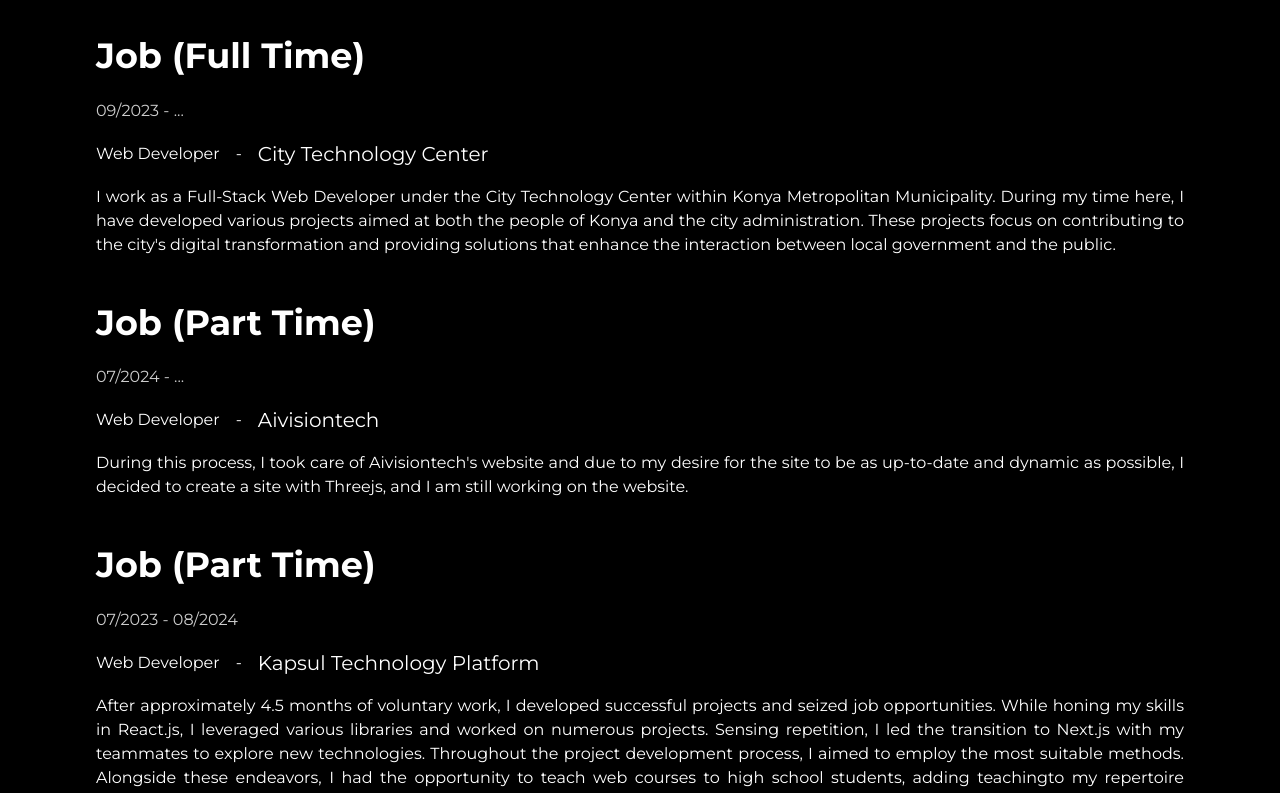
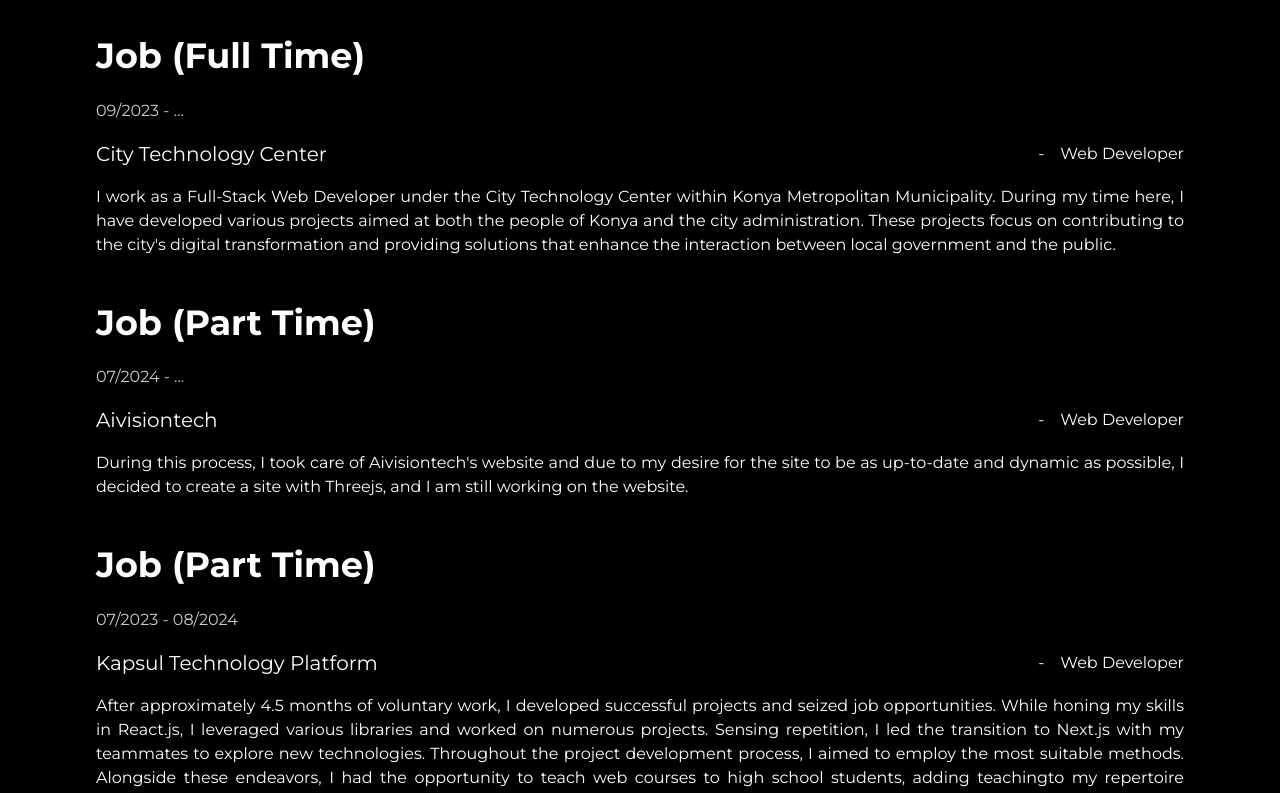
Before and after one commit to Alperen7K/7k-web, a Next.js app: page / in a window 1280 px wide. Shown: the part 1500-2293 px from the top of the page. Built offline with nearby package versions, Linux system fonts and the light colour scheme.

Commit message:
changed sort

```diff
--- a/src/containers/ExperienceContainer.tsx
+++ b/src/containers/ExperienceContainer.tsx
@@ -13,9 +13,9 @@
        <h1 className=" text-[35px] sm:text-[40px] font-bold  ">{exp.type}</h1>
        <h1 className="opacity-80 text-[16px] ">{exp.date}</h1>
        <div className=" flex flex-col sm:flex-row sm:items-center gap-x-4 text-nowrap">
+        <h1 className="w-full  text-[20px]">{exp.company}</h1>
+        <span className="hidden sm:block px-4"> - </span>
         <h1 className=" text-[24px] font-semibold ">{exp.jobTitle}</h1>
-        <span className="hidden sm:block px-4"> - </span>
-        <h1 className="w-full  text-[20px]">{exp.company}</h1>
        </div>
        <p className="text-[16px] text-justify opacity-90">{exp.description}</p>
       </div>
```
